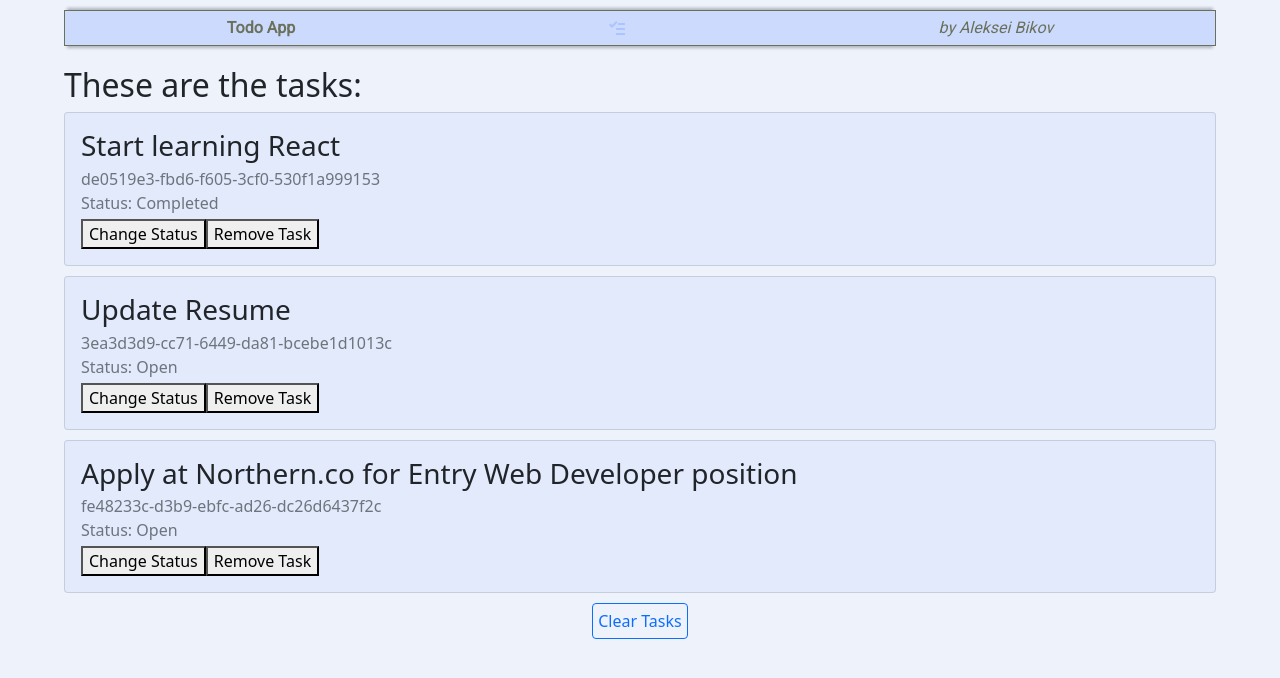
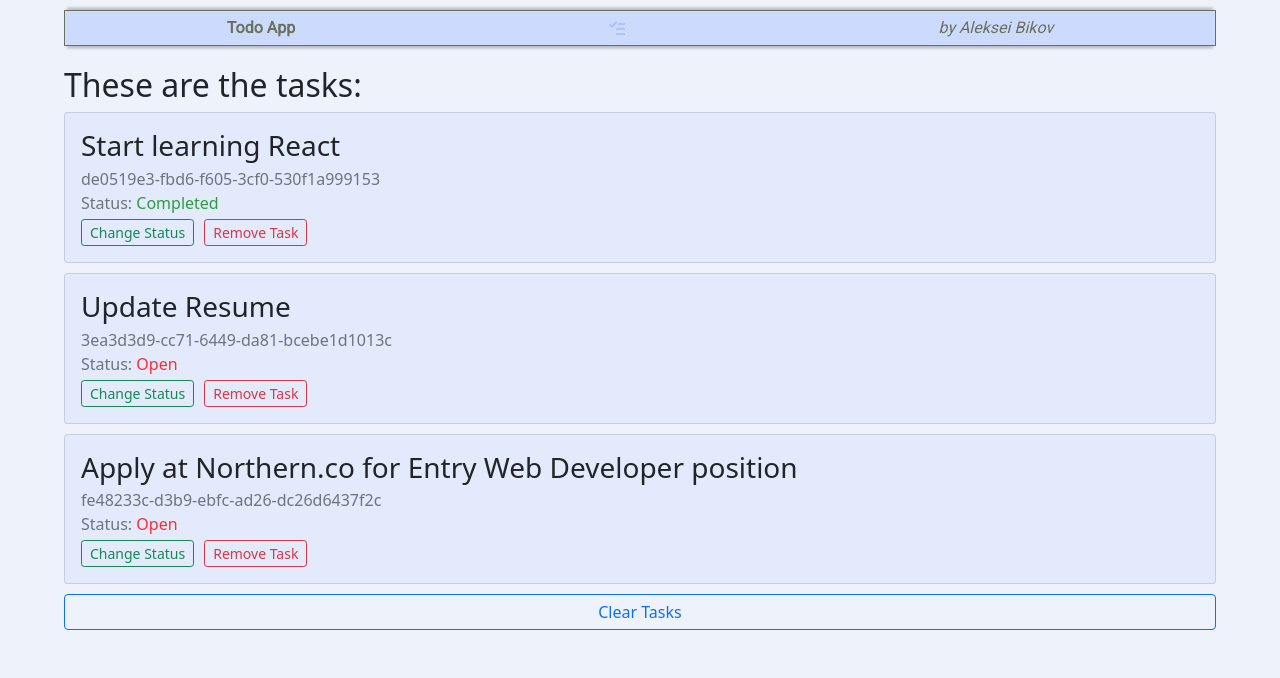
Before and after one commit to stepp4k/todo-app, a React (Create React App) app: page / in a window 1280 px wide. Shown: the top 678 px of the page. Built offline with nearby package versions, Linux system fonts and the light colour scheme.

Commit message:
Change Status and Remove Task buttons added

```diff
--- a/src/components/Tasks/Task/Task.js
+++ b/src/components/Tasks/Task/Task.js
@@ -1,10 +1,17 @@
 import './Task.scss'
 
 function Task(props) {
+    const id = props.task.id;
 
     const handleStatusClick = () => {
-        const id = props.task.id;
+        //const id = props.task.id;
         props.handleStatusChange(id);
+    }
+
+    const handleRemoveClick = () => {
+        //const id = props.task.id
+        props.handleRemoveChange(id);
+
     }
 
     return (
@@ -12,9 +19,11 @@ function Task(props) {
             <div className='card-body'>
                 <h3 className='card-title'>{props.task.description}</h3>
                 <div className='card-subtitle text-muted mb-1'>{props.task.id}</div>
-                <div className='card-subtitle text-muted mb-1'>Status: {props.task.done ? <span>Completed</span> : <span>Open</span>}</div>
-                <button onClick={handleStatusClick}>Change Status</button>
-                <button>Remove Task</button>
+                <div className='card-subtitle text-muted mb-1'>Status: {props.task.done ? <span className='statusCompleted'>Completed</span> : <span className='statusOpen'>Open</span>}</div>
+                <div className='buttonContainer'>
+                    <button onClick={handleStatusClick} className='btn btn-outline-success btn-sm'>Change Status</button>
+                    <button onClick={handleRemoveClick} className='btn btn-sm btn-outline-danger' >Remove Task</button>
+                </div>
             </div>
         </div>
     );
--- a/src/components/Tasks/Task/Task.scss
+++ b/src/components/Tasks/Task/Task.scss
@@ -3,8 +3,21 @@
     margin-bottom: 10px;
     margin-right: 5%;
     background-color: #e2eafc !important;
+    //animation: zoom forwards 0.7s ease-out 1;
+
     h3 {
         font-weight: 350;
+    }
+    .buttonContainer {
+        display: flex;
+        flex-direction: row;
+        justify-content: flex-start !important;
+        button {
+            margin-right: 10px;
+            transition-duration: 300ms;
+            padding-top: 2px;
+            padding-bottom: 2px;
+        }
     }
 }
 
@@ -12,3 +25,33 @@ h2 {
     margin-left: 5%;
     font-weight: 400 !important;
 }
+
+.statusCompleted {
+    color: rgba($color: #008a0b52, $alpha: 0.8);
+}
+
+.statusOpen {
+    color: rgba($color: #ff000052, $alpha: 0.8);
+}
+
+@keyframes zoom {
+  0% {
+    transform: scale(1);
+    width: 250px;
+    min-width: 250px;
+    opacity: 1;
+    transform-origin: 125px 125px;
+  }
+  50% {
+    transform: scale(0);
+    opacity: 0;
+  }
+  100% {
+    width: 0;
+    min-width: 0;
+    transform: scale(0);
+    opacity: 0;
+    padding: 0;
+    margin: 0;
+  }
+}
--- a/src/components/Tasks/Tasks.js
+++ b/src/components/Tasks/Tasks.js
@@ -40,7 +40,19 @@ class Tasks extends React.Component {
     }
 
     handleStatusChange = (id) => {
-        alert(id);
+        let currentTasks = this.state.tasks;
+        for (let task of currentTasks) {
+            if (task.id === id) {
+                task.done = !task.done;
+            }
+        }
+        this.setState({ tasks: currentTasks });
+    }
+
+    handleRemoveChange = (id) => {
+        let currentTasks = this.state.tasks.filter(item => item.id !== id);
+        this.setState({ tasks: currentTasks })
+
     }
 
     render() {
@@ -54,7 +66,8 @@ class Tasks extends React.Component {
                                 <Task
                                     key={index}
                                     task={task}
-                                    handleStatusChange={this.handleStatusChange} />
+                                    handleStatusChange={this.handleStatusChange}
+                                    handleRemoveChange={this.handleRemoveChange} />
                             );
                         }
                     )}
--- a/src/components/Tasks/Tasks.scss
+++ b/src/components/Tasks/Tasks.scss
@@ -9,6 +9,10 @@
         align-items: center;
         .clear {
             padding: 5px;
+            width: 100%;
+            margin-left: 5%;
+            margin-right: 5%;
+            transition-duration: 300ms;
 
         }
     }
```
